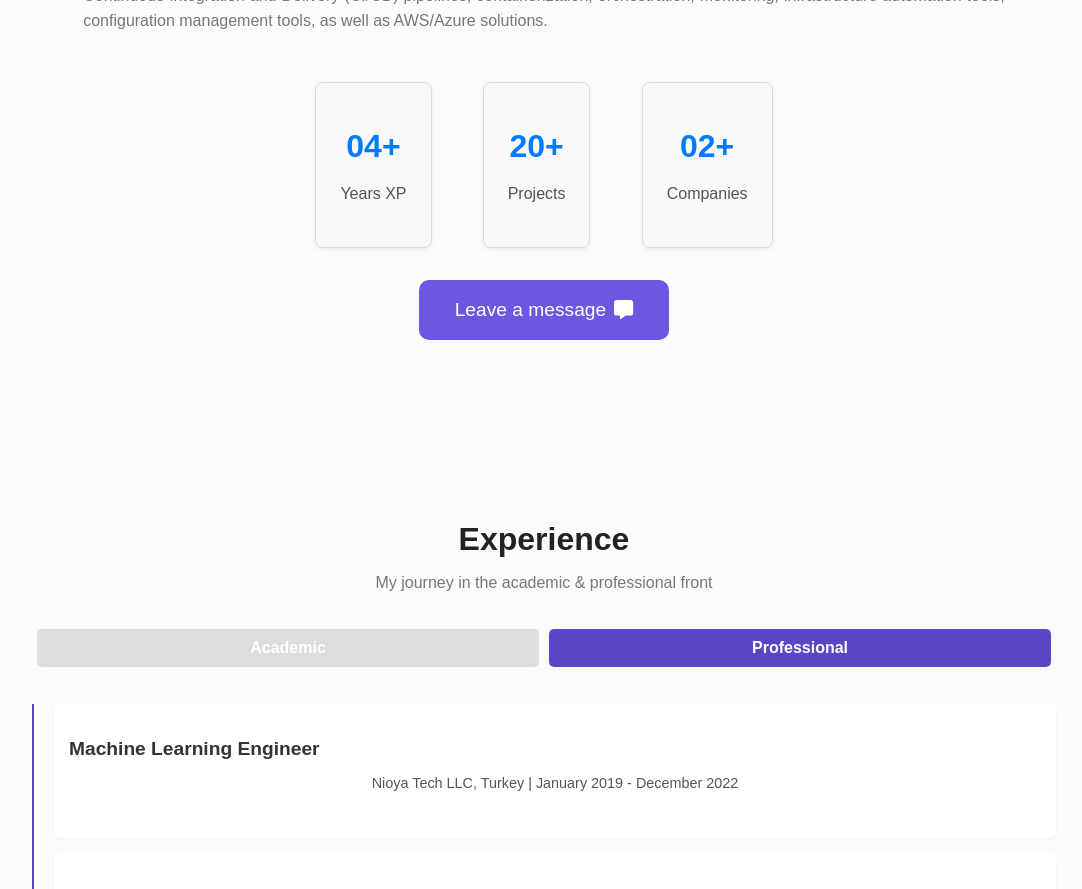
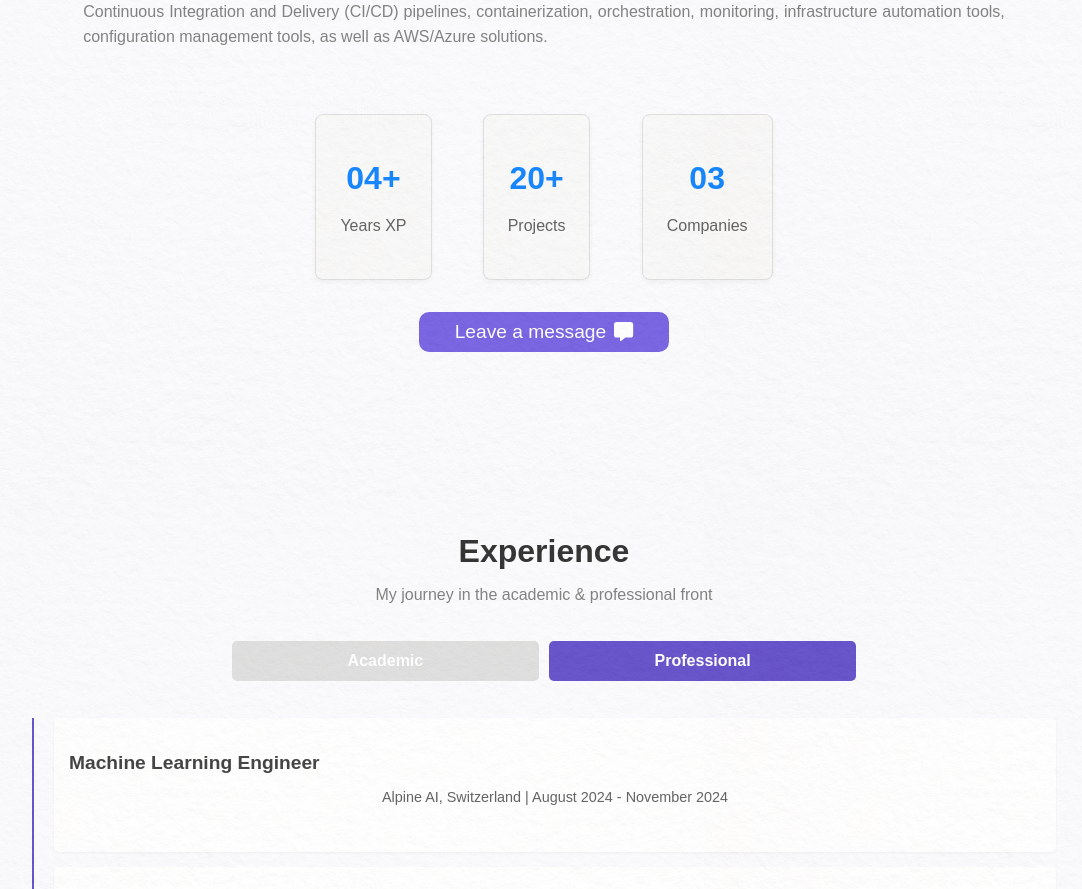
Before and after one commit to raifehizlan/ai-projects-portfolio, a React (Create React App) app in the folder frontend/: page / in a window 1280 px wide. Shown: the part 1100-1989 px from the top of the page, without its empty margins (96-1178 px from the left). Built offline with nearby package versions, Linux system fonts and the light colour scheme.

Commit message:
homepage small updates

```diff
--- a/frontend/src/App.css
+++ b/frontend/src/App.css
@@ -6,6 +6,12 @@ body {
     color: #222; /* Genel metin rengi */
     -webkit-font-smoothing: antialiased;
     -moz-osx-font-smoothing: grayscale;
+    background-color: #f0f0f0; /* Açık gri */
+    background-image: url('assets/noise.jpg'); /* Gürültü deseni */
+    background-size: auto; /* Gürültü deseninin boyutunu ayarlayın */
+    opacity: 0.9; /* Gürültü opaklığını ayarlayın */
+    box-shadow: inset 0 0 10px rgba(0, 0, 0, 0.05); /* Çok hafif iç gölge */
+
   }
 
   .container {
--- a/frontend/src/components/About.css
+++ b/frontend/src/components/About.css
@@ -12,7 +12,7 @@
 
   .about p {
     color: #777;
-    padding: 1rem 5%;
+    padding: 2rem 5%;
     text-align: justify;
     line-height: 1.6;
   }
@@ -49,7 +49,7 @@
 
   .aboutMessage {
     width: 250px;
-    height: 60px;
+    height: 40px;
     margin: 2rem auto;
     background-color: #6d57e0;
     border-radius: 10px;
--- a/frontend/src/components/About.js
+++ b/frontend/src/components/About.js
@@ -8,11 +8,17 @@ function About() {
     <div className="about" id="about">
       <h1>About</h1>
       <p>
-        I am a passionate Artificial Intelligence (AI) Engineer dedicated to solving complex challenges using modern technologies.
-        With a strong background in Machine Learning and Artificial Intelligence, I specialize in developing innovative solutions that enable computers to understand and interact with human language.
-        Furthermore, I am an expert in designing and building effective Continuous Integration and Delivery (CI/CD) pipelines, containerization, orchestration, monitoring, infrastructure automation tools, configuration management tools, as well as AWS/Azure solutions.
+        I am a passionate Artificial Intelligence (AI) Engineer dedicated to
+        solving complex challenges using modern technologies. With a strong
+        background in Machine Learning and Artificial Intelligence, I specialize
+        in developing innovative solutions that enable computers to understand
+        and interact with human language. Furthermore, I am an expert in
+        designing and building effective Continuous Integration and Delivery
+        (CI/CD) pipelines, containerization, orchestration, monitoring,
+        infrastructure automation tools, configuration management tools, as well
+        as AWS/Azure solutions.
       </p>
-      <div className="aboutExp" >
+      <div className="aboutExp">
         <div className="aboutExpYears">
           <h1>04+</h1> {/* Gerçek deneyim sürenize göre güncelleyin */}
           <p>Years XP</p>
@@ -22,7 +28,7 @@ function About() {
           <p>Projects</p>
         </div>
         <div className="aboutCompanies">
-          <h1>02+</h1> {/* Çalıştığınız şirket sayısına göre güncelleyin */}
+          <h1>03</h1> {/* Çalıştığınız şirket sayısına göre güncelleyin */}
           <p>Companies</p>
         </div>
       </div>
--- a/frontend/src/components/Contact.css
+++ b/frontend/src/components/Contact.css
@@ -30,10 +30,10 @@
   .contact-form {
     width: 100%;
     max-width: 600px;
-    background: #ffffff;
+    background: #F0F0F2;
     padding: 2rem;
     border-radius: 16px;
-    box-shadow: 0 4px 16px rgba(0, 0, 0, 0.05);
+    box-shadow: 5px 10px 20px rgba(0, 0, 0, 0.1);
   }
 
   .contact-form h3 {
--- a/frontend/src/components/Experience.css
+++ b/frontend/src/components/Experience.css
@@ -31,6 +31,8 @@
     border-radius: 5px;
     font-size: 1rem;
     transition: background-color 0.3s ease-in-out, color 0.3s ease-in-out;
+    width: 30%;
+    height: 40px;
   }
 
   .tab.active {
--- a/frontend/src/components/Experience.js
+++ b/frontend/src/components/Experience.js
@@ -15,34 +15,48 @@ function Experience() {
       <div className="tabs">
         <button
           id="academicBtn"
-          className={`tab ${activeTab === 'academic' ? 'active' : ''}`}
-          onClick={() => showTimeline('academic')}
+          className={`tab ${activeTab === "academic" ? "active" : ""}`}
+          onClick={() => showTimeline("academic")}
         >
           Academic
         </button>
         <button
           id="professionalBtn"
-          className={`tab ${activeTab === 'professional' ? 'active' : ''}`}
-          onClick={() => showTimeline('professional')}
+          className={`tab ${activeTab === "professional" ? "active" : ""}`}
+          onClick={() => showTimeline("professional")}
         >
           Professional
         </button>
       </div>
 
-      <div id="academic" className={`timeline ${activeTab === 'academic' ? 'active' : ''}`}>
+      <div
+        id="academic"
+        className={`timeline ${activeTab === "academic" ? "active" : ""}`}
+      >
         <div className="event">
-          <h3>Master in Artificial Intelligence and Innovation Technology</h3> {/* Akademik deneyiminizi güncelleyin */}
+          <h3>Master in Artificial Intelligence and Innovation Technology</h3>{" "}
+          {/* Akademik deneyiminizi güncelleyin */}
           <p>MIA Digital University, Spain & Udima University, Spain, Online</p>
         </div>
         <div className="event">
-          <h3>Bachelor in System Engineering – Graduation Grade: 3.74/4</h3> {/* Akademik deneyiminizi güncelleyin */}
+          <h3>Bachelor in System Engineering – Graduation Grade: 3.74/4</h3>{" "}
+          {/* Akademik deneyiminizi güncelleyin */}
           <p>Military Academy, Ankara, Turkey</p>
         </div>
       </div>
 
-      <div id="professional" className={`timeline ${activeTab === 'professional' ? 'active' : ''}`}>
+      <div
+        id="professional"
+        className={`timeline ${activeTab === "professional" ? "active" : ""}`}
+      >
         <div className="event">
-          <h3>Machine Learning Engineer</h3> {/* Profesyonel deneyiminizi güncelleyin */}
+          <h3>Machine Learning Engineer</h3>{" "}
+          {/* Profesyonel deneyiminizi güncelleyin */}
+          <p>Alpine AI, Switzerland | August 2024 - November 2024</p>
+        </div>
+        <div className="event">
+          <h3>Machine Learning Engineer</h3>{" "}
+          {/* Profesyonel deneyiminizi güncelleyin */}
           <p>Nioya Tech LLC, Turkey | January 2019 - December 2022</p>
         </div>
         <div className="event">
```
Also changed, not shown: frontend/src/assets/noise.jpg (added).
